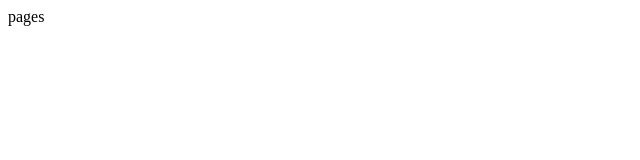
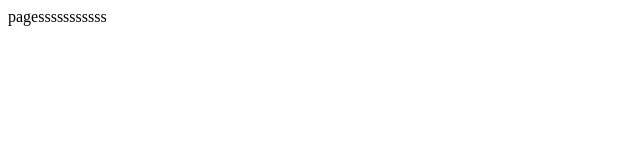
Before and after one commit to ricky-dcs/test, a plain HTML site: page page.html in a window 1280 px wide. Shown: the full height of the page, 0-640 px from the left. Drawn offline with Linux system fonts and the light colour scheme.

Commit message:
copy tweaks

```diff
--- a/page.html
+++ b/page.html
@@ -7,6 +7,6 @@
   <meta name='viewport' content='width=device-width, initial-scale=1'>
 </head>
 <body>
-  pages
+  pagesssssssssss
 </body>
 </html>
```
